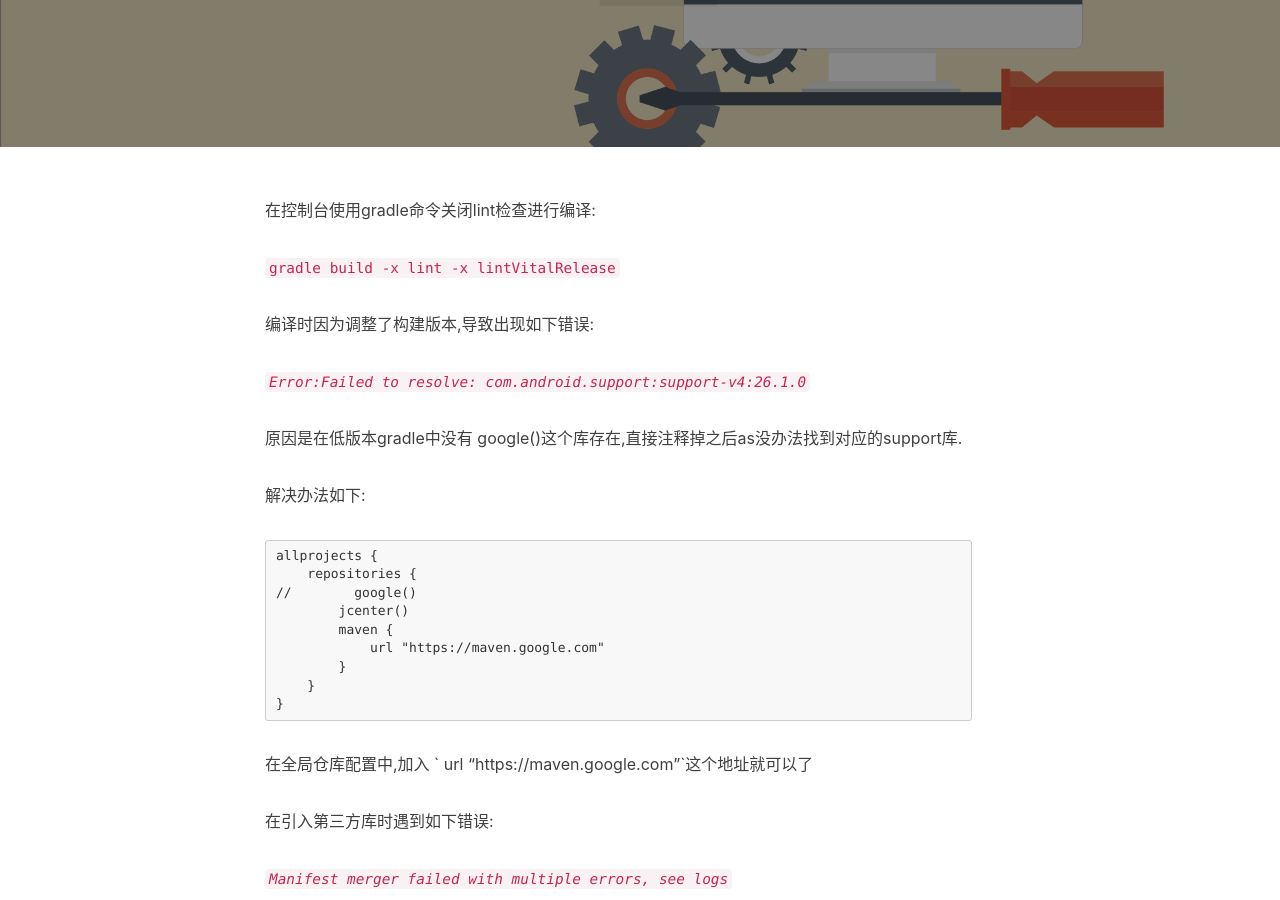
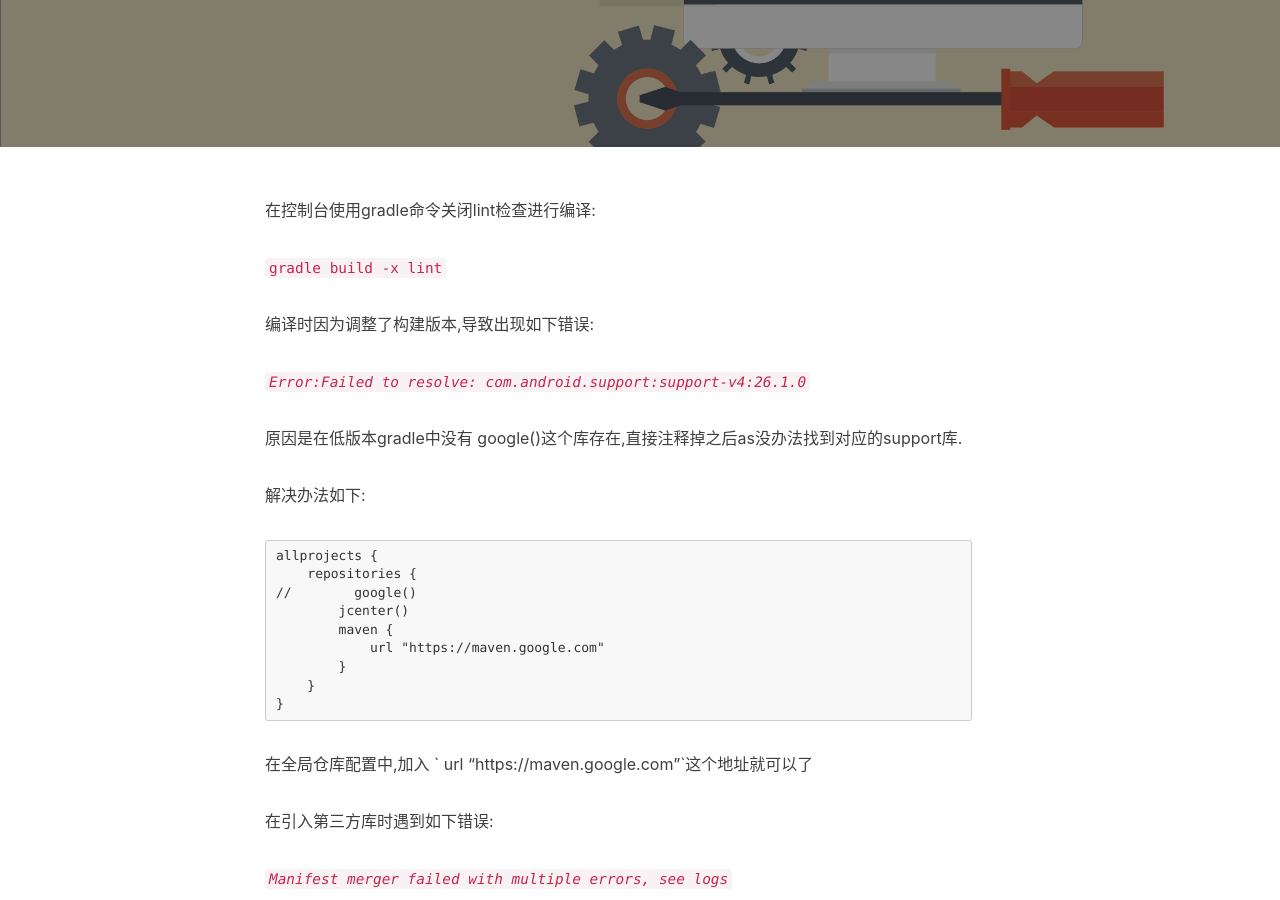
Before and after one commit to 976112643/976112643.github.io, a Jekyll site: the page built from _posts/2017-11-1-the-post-7178.md, in a window 1280 px wide and 900 px high, scrolled down 310 px. Built offline with Jekyll 4.4.1, drawn with Linux system fonts in a browser that asks for light colours; nearby versions of some CDN libraries; comment, search, counter and statistics services are not loaded.

Commit message:
update from Jekyller

```diff
--- a/_posts/2017-11-1-the-post-7178.md
+++ b/_posts/2017-11-1-the-post-7178.md
@@ -21,7 +21,7 @@ title: 项目编译异常的一些问题汇总
 
 在控制台使用gradle命令关闭lint检查进行编译:
 
-`gradle build -x lint -x lintVitalRelease`
+`gradle build -x lint `
 
 编译时因为调整了构建版本,导致出现如下错误:
 
```
Also changed, not shown: other parts of _posts/2017-11-1-the-post-7178.md (+1 -1 lines).
